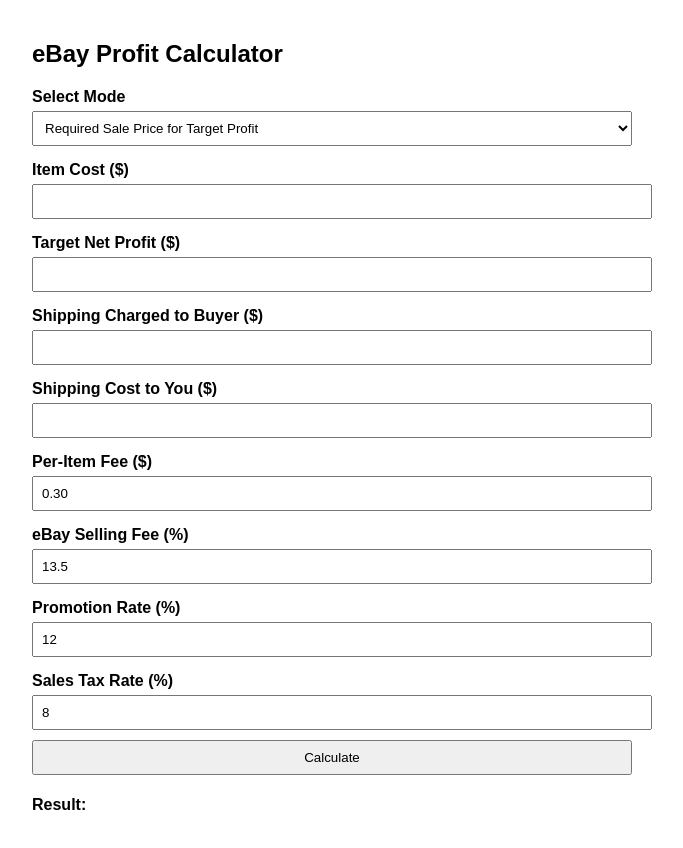
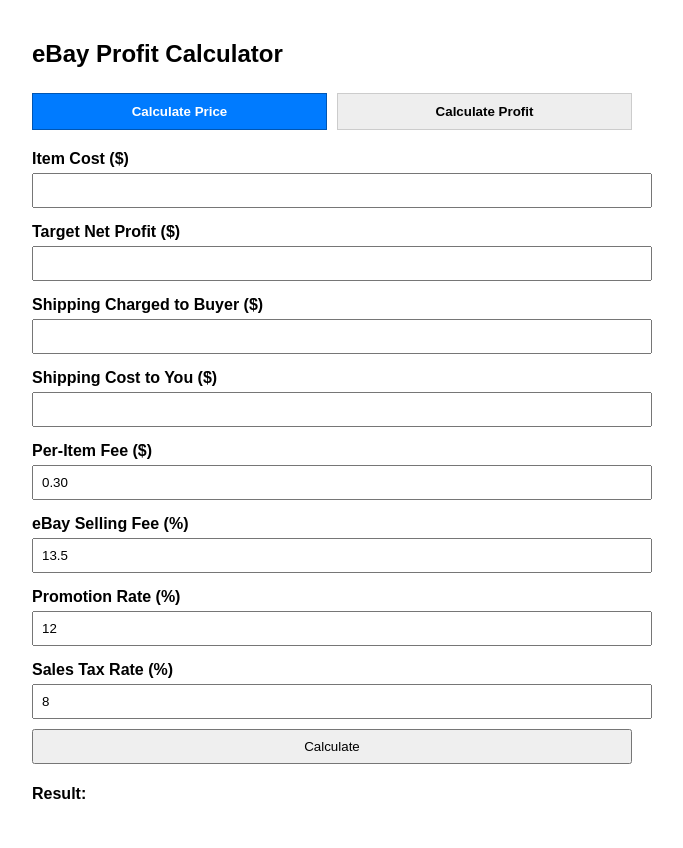
Before and after one commit to PangolinGold/reseller-calculator, a plain HTML site: page index.html in a window 1280 px wide. Shown: the whole page, without its empty margins (308-991 px from the left). Drawn offline with Linux system fonts and the light colour scheme.

Commit message:
Add files via upload

```diff
--- a/index.html
+++ b/index.html
@@ -6,18 +6,31 @@
     <title>eBay Calculator: Profit or Price</title>
     <style>
         body { font-family: sans-serif; padding: 20px; max-width: 600px; margin: auto; }
-        input, button, select { margin: 5px 0; width: 100%; padding: 8px; }
+        input, button { margin: 5px 0; width: 100%; padding: 8px; }
         label { font-weight: bold; margin-top: 10px; display: block; }
+        .toggle-group { display: flex; gap: 10px; margin-bottom: 15px; }
+        .toggle-group button {
+            flex: 1;
+            padding: 10px;
+            cursor: pointer;
+            background-color: #eee;
+            border: 1px solid #ccc;
+            font-weight: bold;
+        }
+        .toggle-group button.active {
+            background-color: #007BFF;
+            color: white;
+            border-color: #0056b3;
+        }
     </style>
 </head>
 <body>
     <h2>eBay Profit Calculator</h2>
 
-    <label for="modeSelect">Select Mode</label>
-    <select id="modeSelect" onchange="toggleMode()">
-        <option value="price">Required Sale Price for Target Profit</option>
-        <option value="profit">Profit Realized from Sale Price</option>
-    </select>
+    <div class="toggle-group">
+        <button id="btnPrice" class="active" onclick="setMode('price')">Calculate Price</button>
+        <button id="btnProfit" onclick="setMode('profit')">Calculate Profit</button>
+    </div>
 
     <label for="itemCost">Item Cost ($)</label>
     <input type="number" id="itemCost" step="0.01">
@@ -55,15 +68,18 @@
     <p id="result"><strong>Result:</strong></p>
 
     <script>
-    function toggleMode() {
-        const mode = document.getElementById("modeSelect").value;
+    let currentMode = 'price';
+
+    function setMode(mode) {
+        currentMode = mode;
+        document.getElementById("btnPrice").classList.toggle("active", mode === "price");
+        document.getElementById("btnProfit").classList.toggle("active", mode === "profit");
         document.getElementById("targetProfitDiv").style.display = mode === "price" ? "block" : "none";
         document.getElementById("actualPriceDiv").style.display = mode === "profit" ? "block" : "none";
         document.getElementById("result").textContent = "Result:";
     }
 
     function calculate() {
-        const mode = document.getElementById("modeSelect").value;
         const itemCost = parseFloat(document.getElementById("itemCost").value);
         const shippingCharged = parseFloat(document.getElementById("shippingCharged").value);
         const shippingCost = parseFloat(document.getElementById("shippingCost").value);
@@ -72,7 +88,7 @@
         const adFeeRate = parseFloat(document.getElementById("adFeeRate").value) / 100;
         const taxRate = parseFloat(document.getElementById("taxRate").value) / 100;
 
-        if (mode === "price") {
+        if (currentMode === "price") {
             const targetProfit = parseFloat(document.getElementById("targetProfit").value);
             let low = 0;
             let high = 100000;
```
